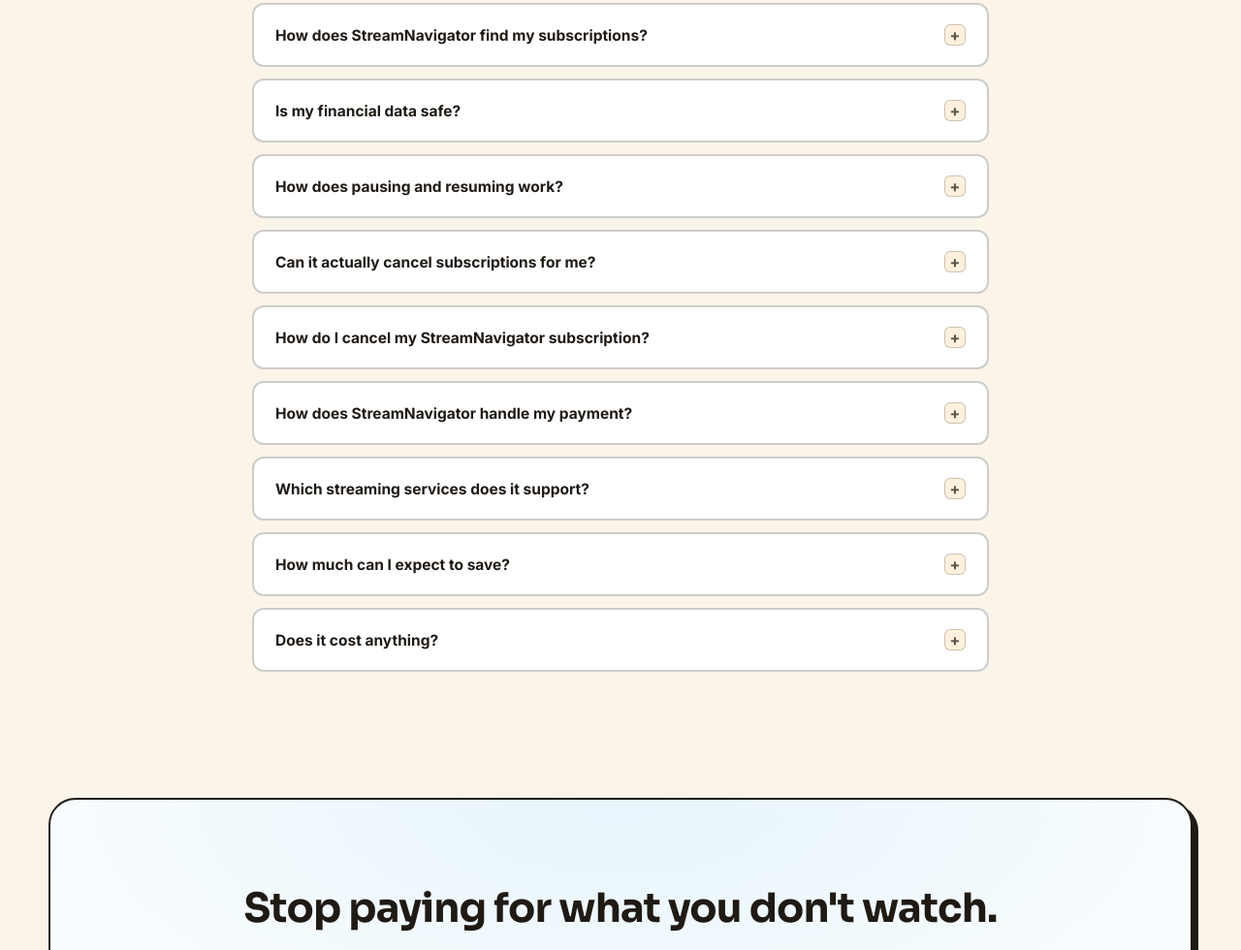
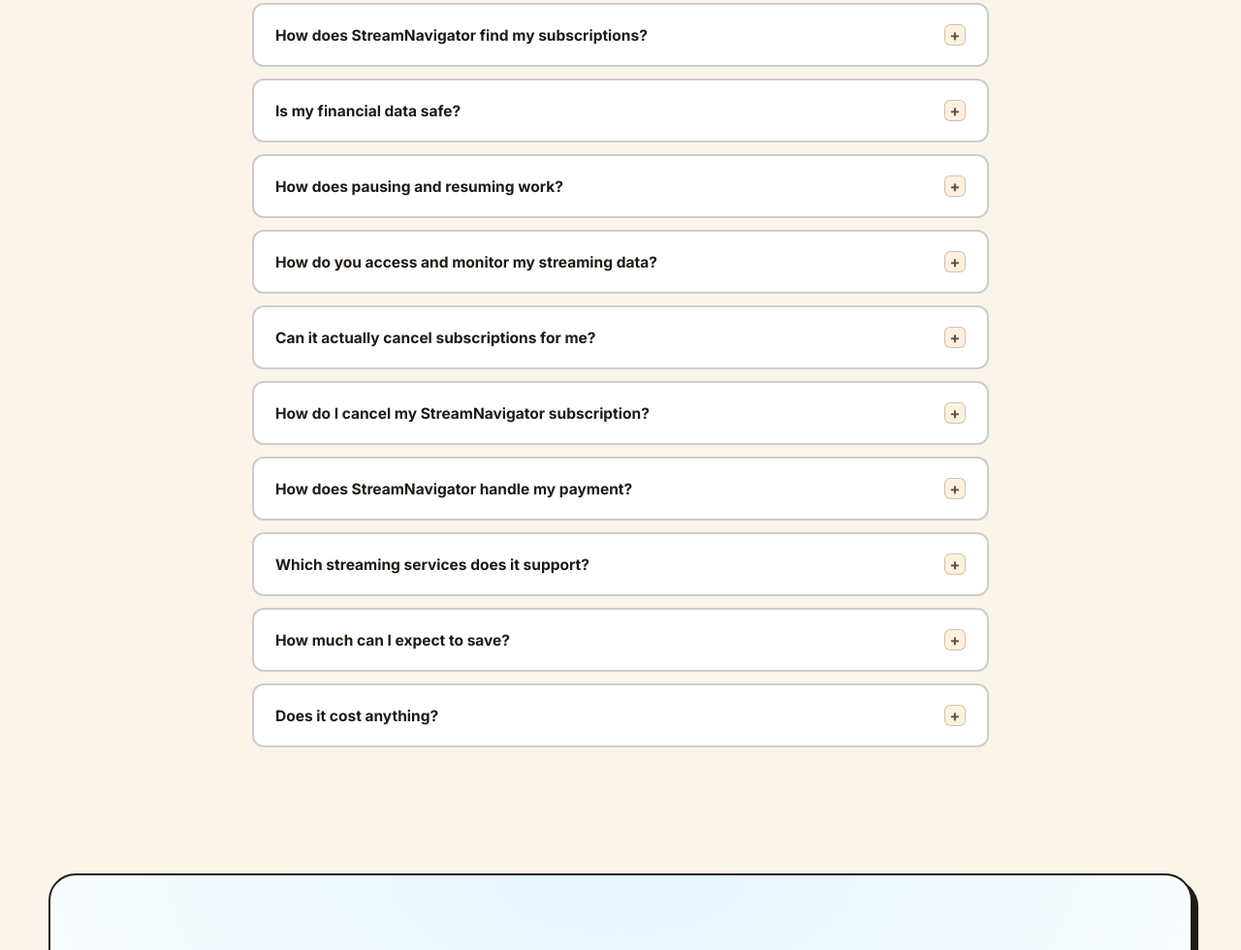
Before and after one commit to Daligou-tech/streamnavigator, a website: page index.html in a window 1280 px wide. Shown: the part 7013-7993 px from the top of the page at 97% size. Drawn offline with Linux system fonts and the light colour scheme.

Commit message:
Add files via upload

```diff
--- a/index.html
+++ b/index.html
@@ -901,6 +901,11 @@
       </div>
 
       <div class="faq-item reveal">
+        <button class="faq-q">How do you access and monitor my streaming data? <span class="plus">+</span></button>
+        <div class="faq-a"><div class="faq-a-inner">We never log into your Netflix, Hulu, Disney+, or any other streaming account — nothing connects to them, and we can't see what you actually watch or what you're billed there. Every subscription you track is entered by you. The one automated piece: if you tell us a show you're waiting on, we check a free public TV schedule (TVmaze) once a day for its next air date and update your resume reminder automatically. No passwords, no bank link, nothing running in the background beyond that one daily check.</div></div>
+      </div>
+
+      <div class="faq-item reveal">
         <button class="faq-q">Can it actually cancel subscriptions for me? <span class="plus">+</span></button>
         <div class="faq-a"><div class="faq-a-inner">No — and we'd be skeptical of any subscription app that claims it can. Almost no streaming service offers a public API for cancelling, pausing, or changing your plan on someone else's behalf, so StreamNavigator can't (and won't pretend to) execute those changes for you. What it does do: tell you exactly when to cancel, downgrade, or pause something, and hand you a direct link straight to that service's account page so you can do it yourself in one tap.</div></div>
       </div>
```
